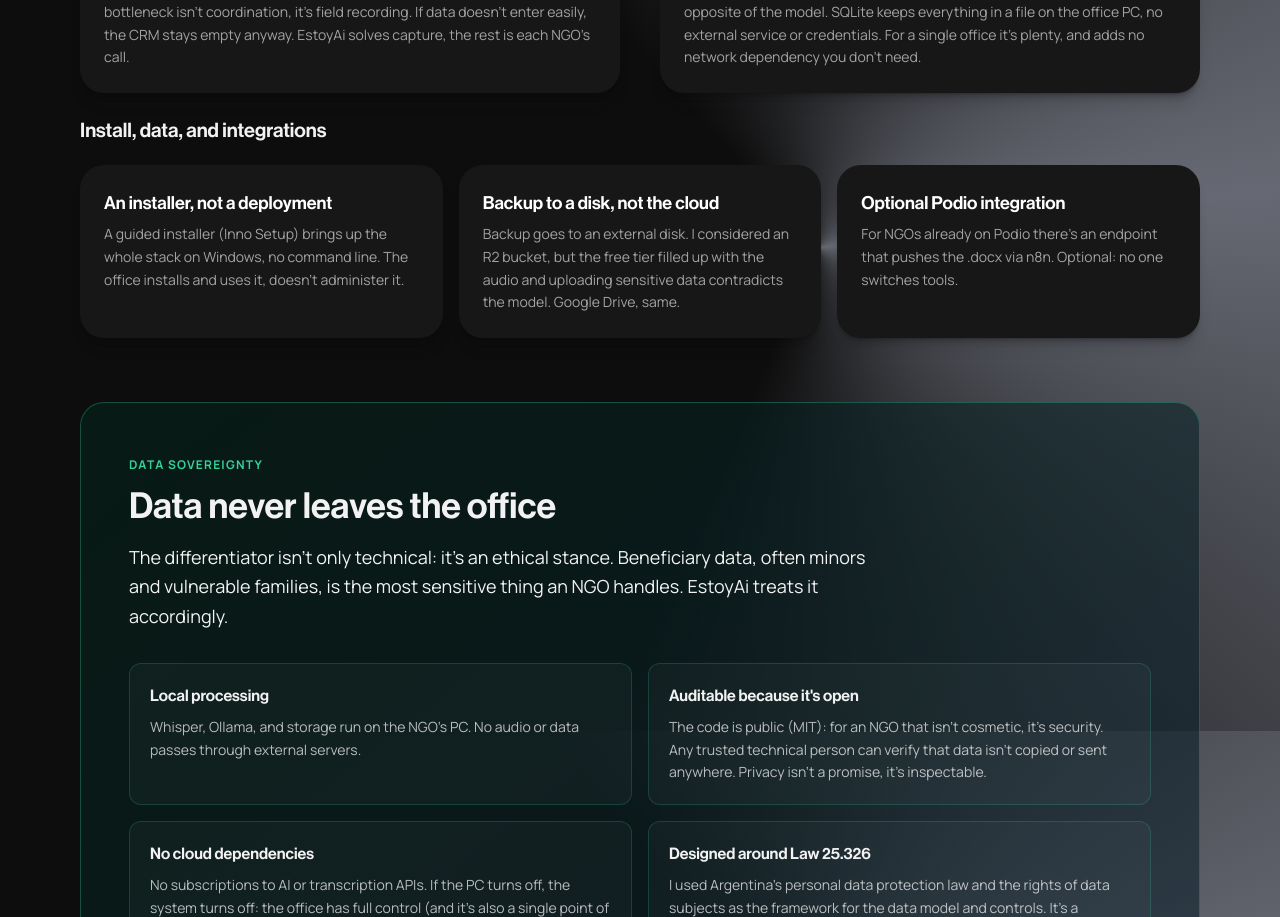
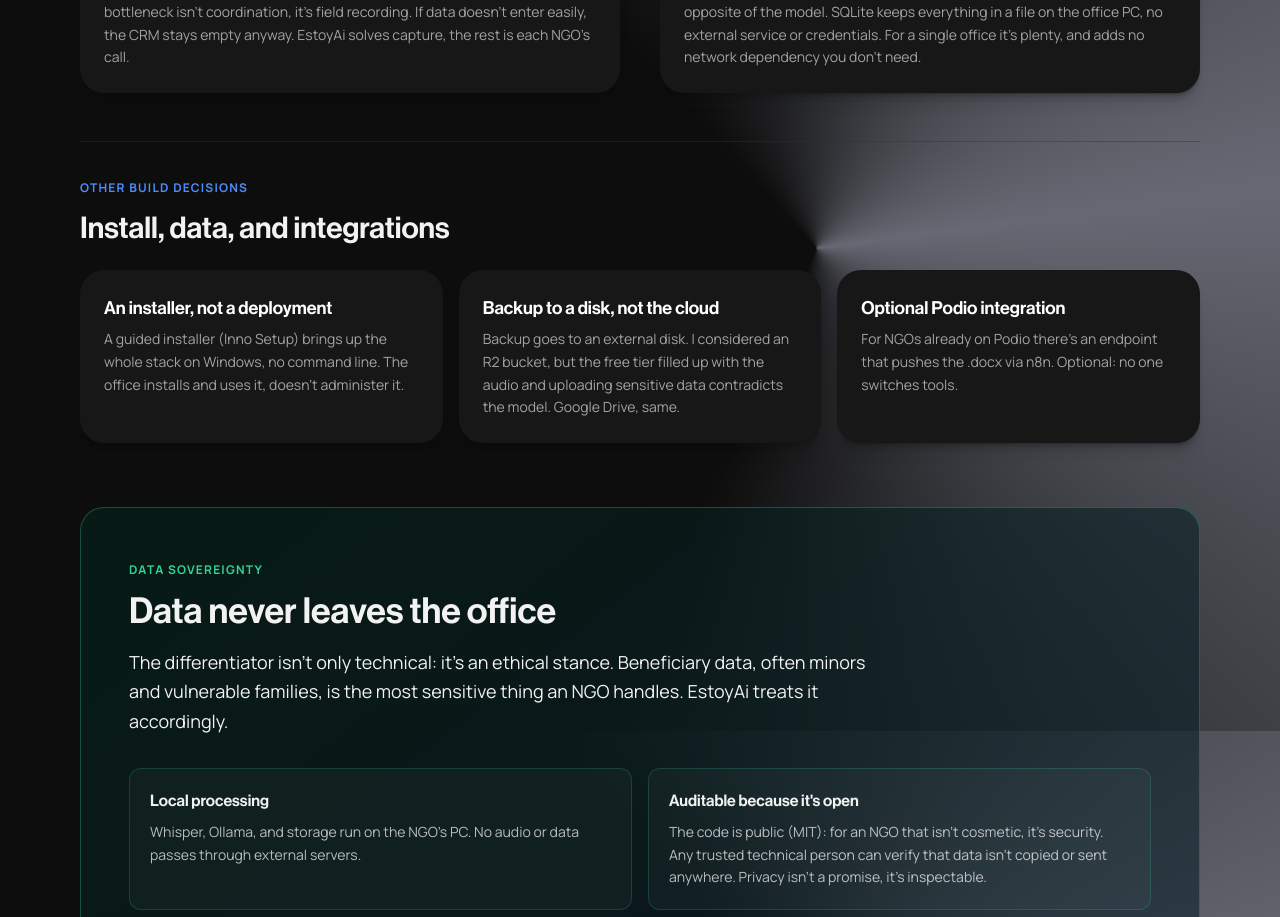
Before and after one commit to lautaro-temperini/portfolio-temperini, a Next.js app: page /en/estoyai in a window 1280 px wide. Shown: the part 8069-8986 px from the top of the page. Built offline with nearby package versions, Linux system fonts and the light colour scheme; no server answers.

Commit message:
EstoyAi: give the install/data/integrations block a clear parent hierarchy
It read as two sibling headings stacked. Now a labelled sub-block with a rule above it, so the three cards clearly hang off it.

```diff
--- a/src/app/[lang]/estoyai/page.tsx
+++ b/src/app/[lang]/estoyai/page.tsx
@@ -1074,8 +1074,11 @@ export default async function EstoyaiPage({
               </GridContainer>
 
               {/* Instalación, almacenamiento e integraciones */}
-              <div className="mt-6">
-                <h3 className="text-xl font-semibold text-light mb-5">
+              <div className="mt-12 border-t border-subtle/40 pt-8">
+                <span className="text-xs font-bold tracking-widest text-[#4C8DFF]">
+                  {es ? "OTRAS DECISIONES DE BUILD" : "OTHER BUILD DECISIONS"}
+                </span>
+                <h3 className="text-2xl md:text-3xl font-bold text-light mt-3 mb-6">
                   {es ? "Instalación, datos e integraciones" : "Install, data, and integrations"}
                 </h3>
                 <BentoGrid cols={{ default: 1, md: 3 }} gap="md" className="[&>*]:h-full">
```
